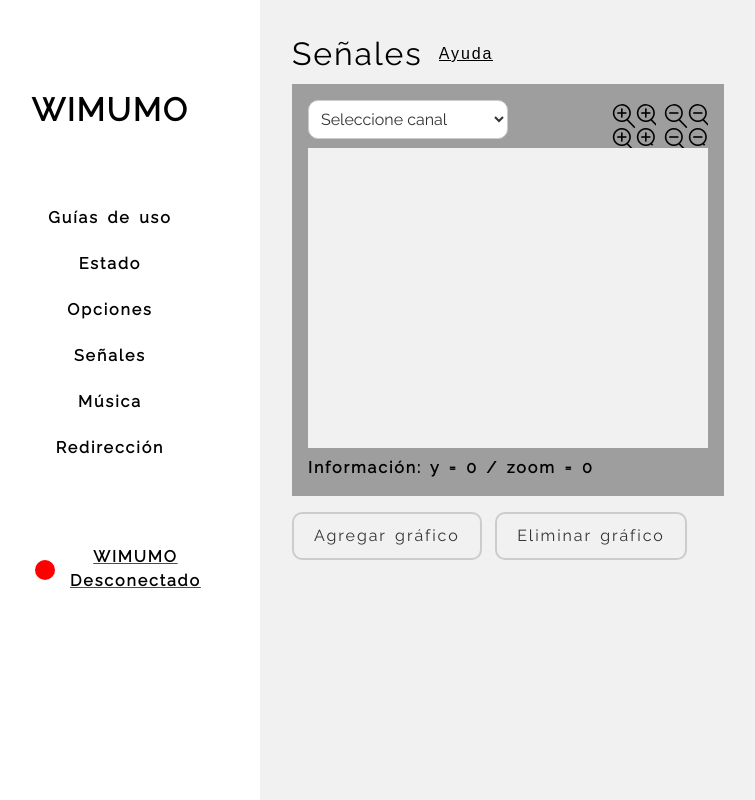
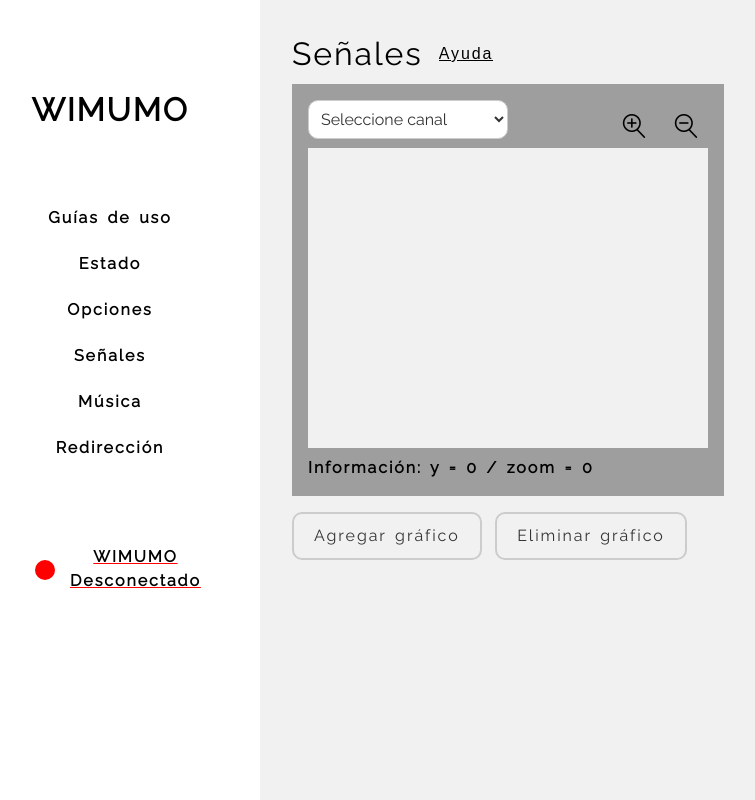
Before and after one commit to wimumo/envdev_wimumo-desktop-app, an Electron app: page src/renderer/index.html in a window 1280 px wide. Both pictures are taken after a click on the link "Señales". Shown: the whole page, without its empty margins (40-795 px from the left). Drawn offline with Linux system fonts and the light colour scheme; no server answers.

Commit message:
bugfix zoomin

```diff
--- a/src/renderer/stylesheets/wimumoBase.css
+++ b/src/renderer/stylesheets/wimumoBase.css
@@ -560,11 +560,16 @@ div {
 
 button.zoomIn {
   background-image: url('../assets/images/zoomin.png');
+  background-repeat: no-repeat;
+  background-position: center;
   margin-right: 8px;
 }
 
 button.zoomOut {
   background-image: url('../assets/images/zoomout.png');
+  background-repeat: no-repeat;
+  background-position: center;
+
 }
 
 .graph>p {
```
